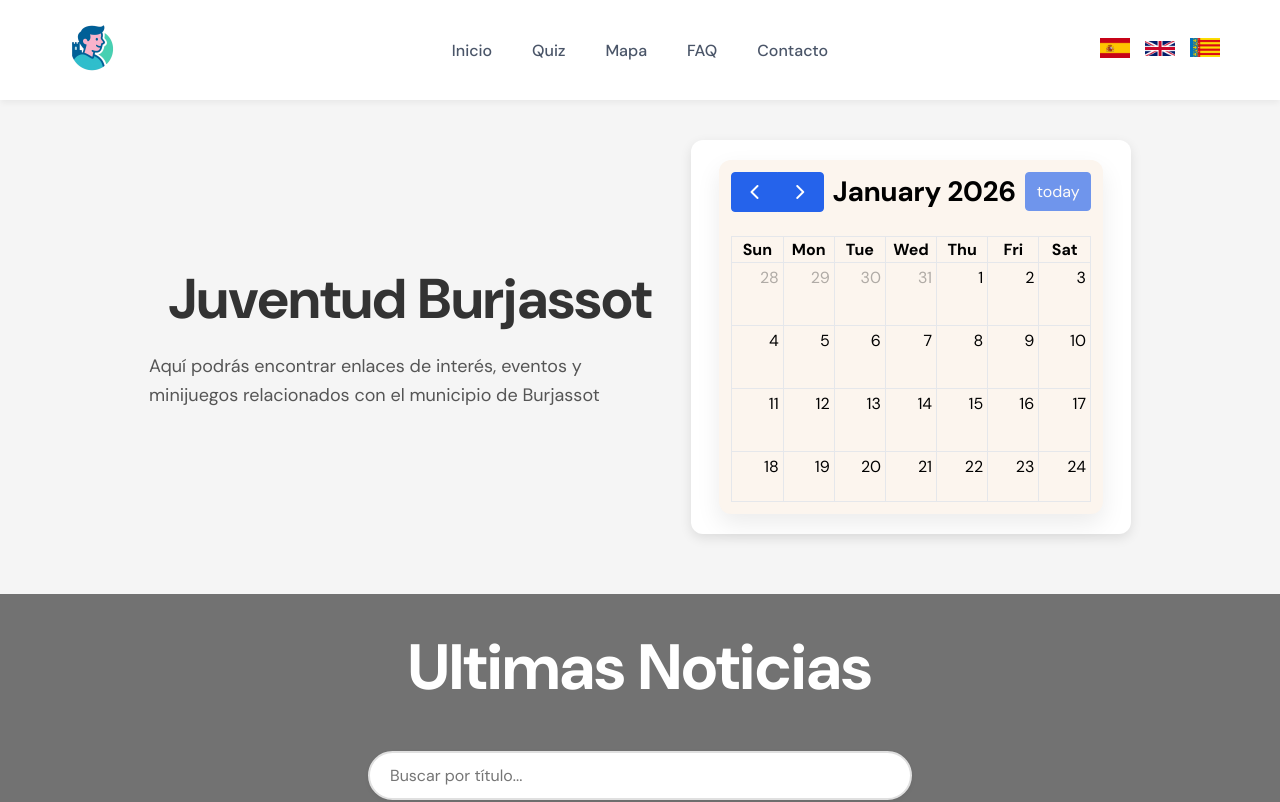
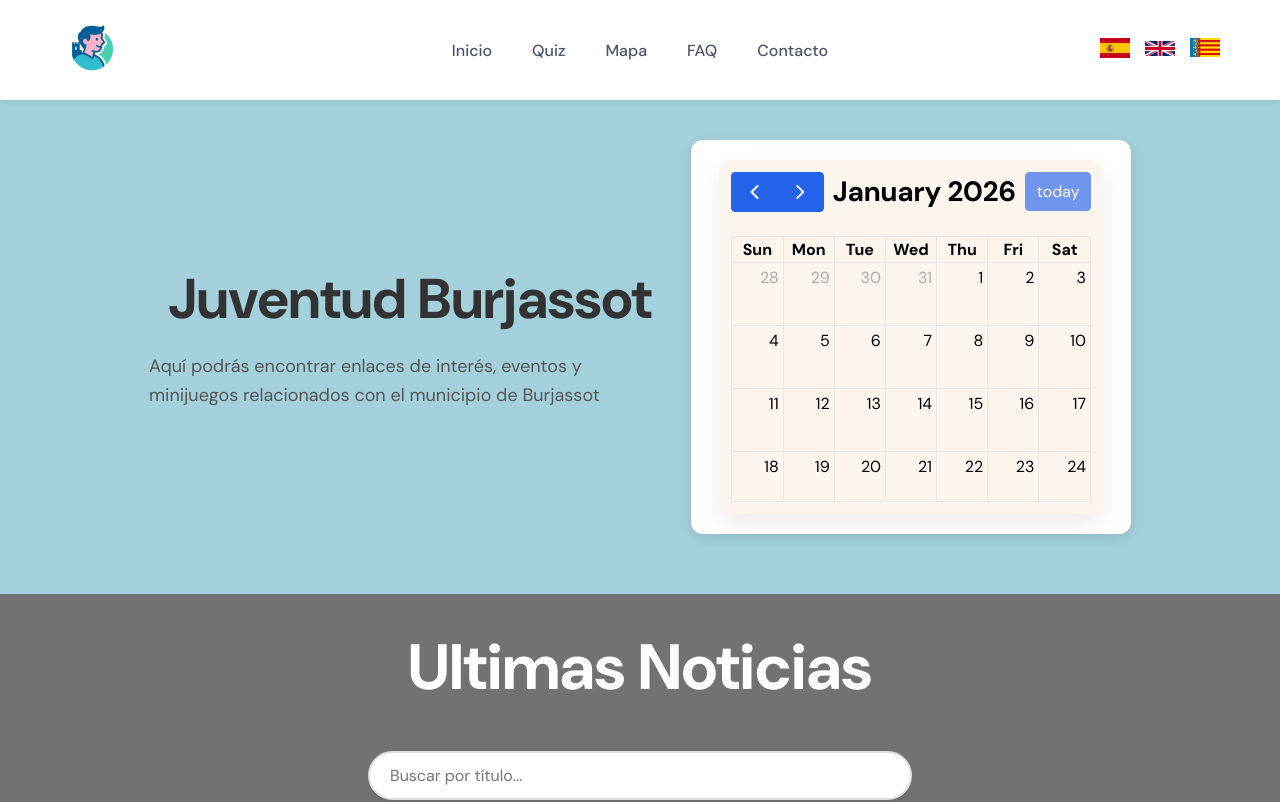
Before and after one commit to benjvm/BurjaConnect, a React (Vite) app: page / in a window 1280 px wide. Shown: the top 802 px of the page. Built offline with nearby package versions, Linux system fonts and the light colour scheme; a web font is replaced by a local one.

Commit message:
cambio de fondo en Bj

```diff
--- a/src/assets/styles/style_Bj/Bj.css
+++ b/src/assets/styles/style_Bj/Bj.css
@@ -3,7 +3,7 @@
   display: flex;
   justify-content: center;
   padding: 40px;
-  background-color: #f5f5f5;
+  background-color: #81c0d0b3;
   font-family: 'Segoe UI', sans-serif;
   flex-wrap: wrap;
   align-items: center;
```
